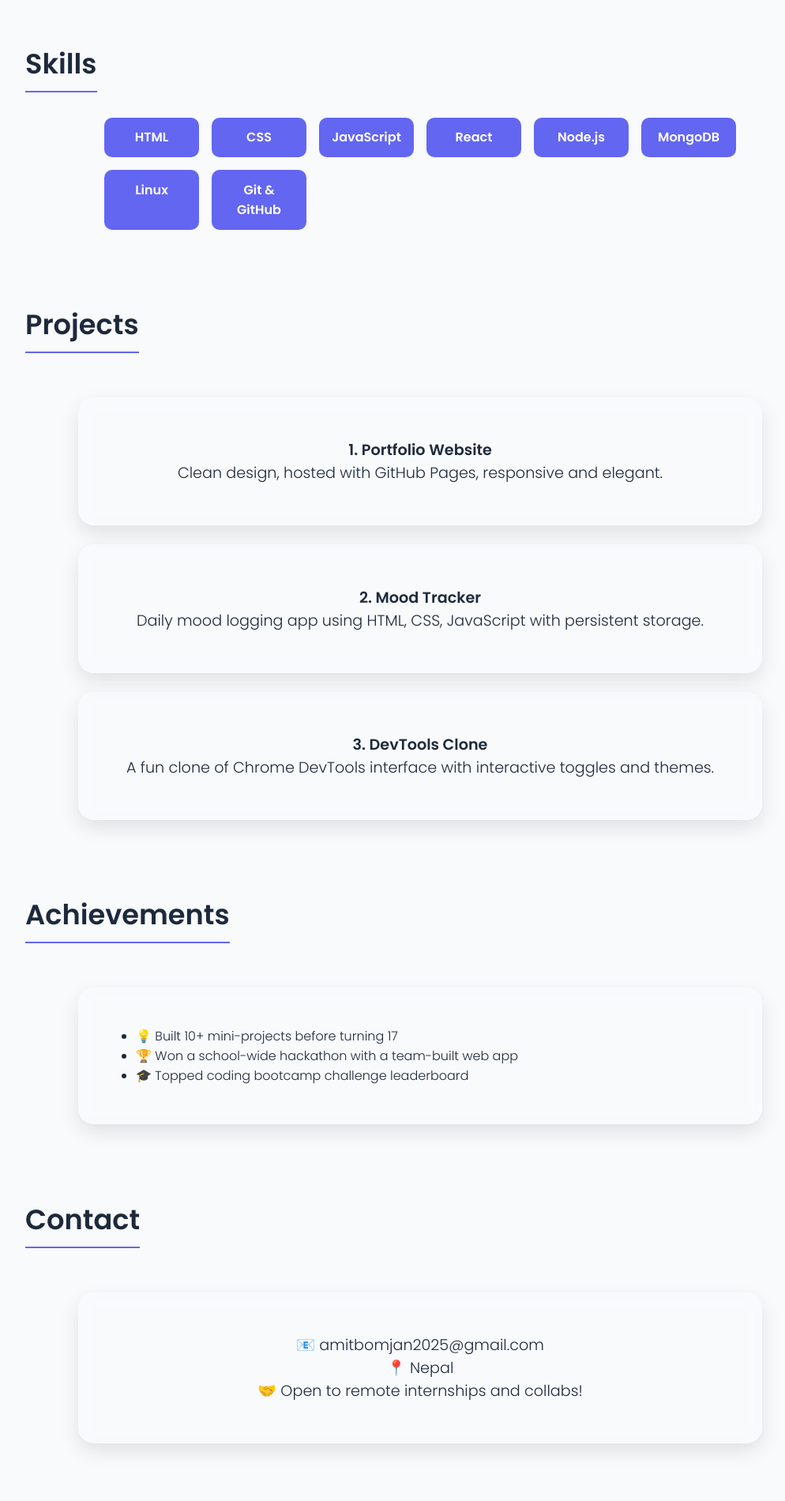
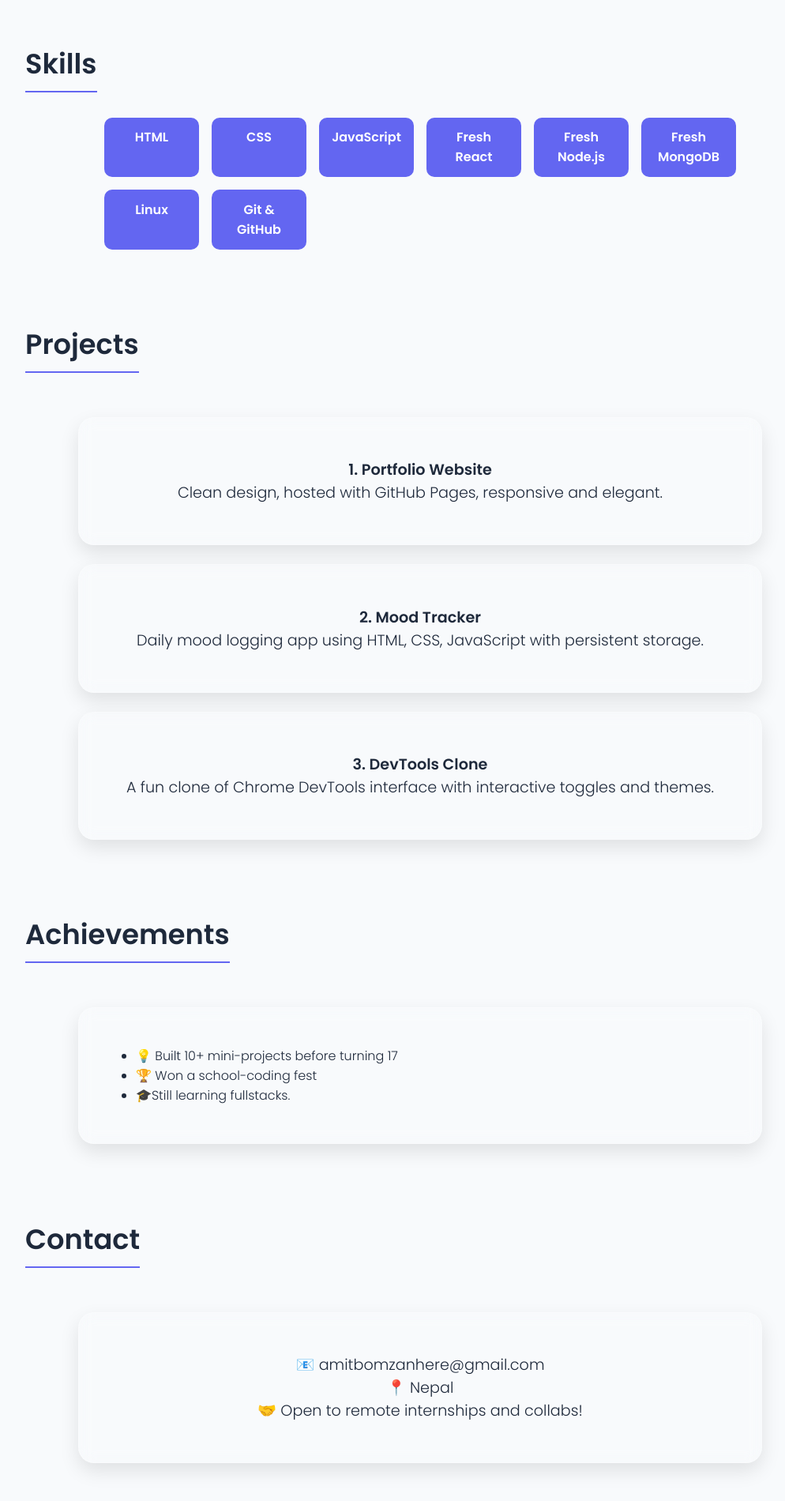
Before and after one commit to AmitBomjan/AmitBomjan.github.io, a plain HTML site: page index.html in a window 1280 px wide. Shown: the part 690-2590 px from the top of the page at 79% size, without its empty margins (108-1102 px from the left). Drawn offline with Linux system fonts and the light colour scheme.

```diff
--- a/index.html
+++ b/index.html
@@ -28,9 +28,9 @@
         <div class="skill">HTML</div>
         <div class="skill">CSS</div>
         <div class="skill">JavaScript</div>
-        <div class="skill">React</div>
-        <div class="skill">Node.js</div>
-        <div class="skill">MongoDB</div>
+        <div class="skill">Fresh React</div>
+        <div class="skill">Fresh Node.js</div>
+        <div class="skill">Fresh MongoDB</div>
         <div class="skill">Linux</div>
         <div class="skill">Git & GitHub</div>
       </div>
@@ -54,8 +54,8 @@
       <div class="card">
         <ul>
           <li>💡 Built 10+ mini-projects before turning 17</li>
-          <li>🏆 Won a school-wide hackathon with a team-built web app</li>
-          <li>🎓 Topped coding bootcamp challenge leaderboard</li>
+          <li>🏆 Won a school-coding fest</li>
+          <li>🎓Still learning fullstacks.</li>
         </ul>
       </div>
     </div>
@@ -63,7 +63,7 @@
     <div class="section">
       <h2 class="section-title">Contact</h2>
       <div class="card">
-        <p>📧 amitbomjan2025@gmail.com<br>
+        <p>📧 amitbomzanhere@gmail.com<br>
            📍 Nepal<br>
            🤝 Open to remote internships and collabs!</p>
       </div>
```
